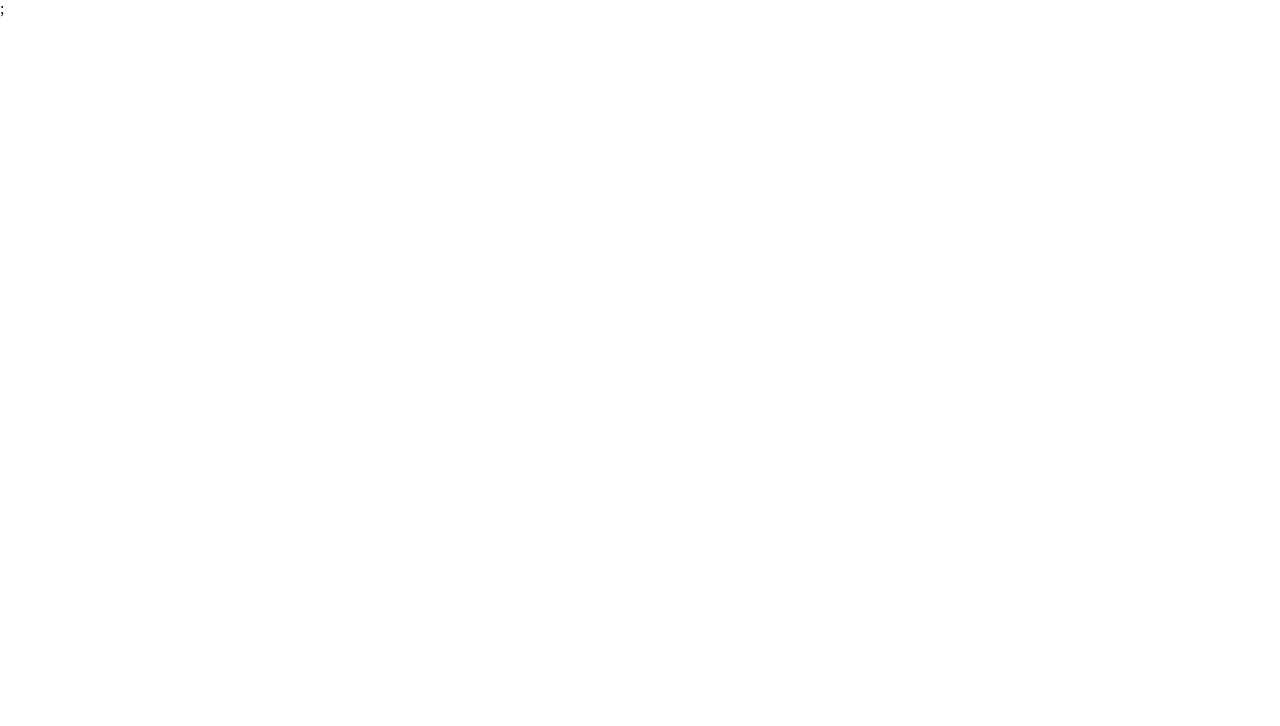
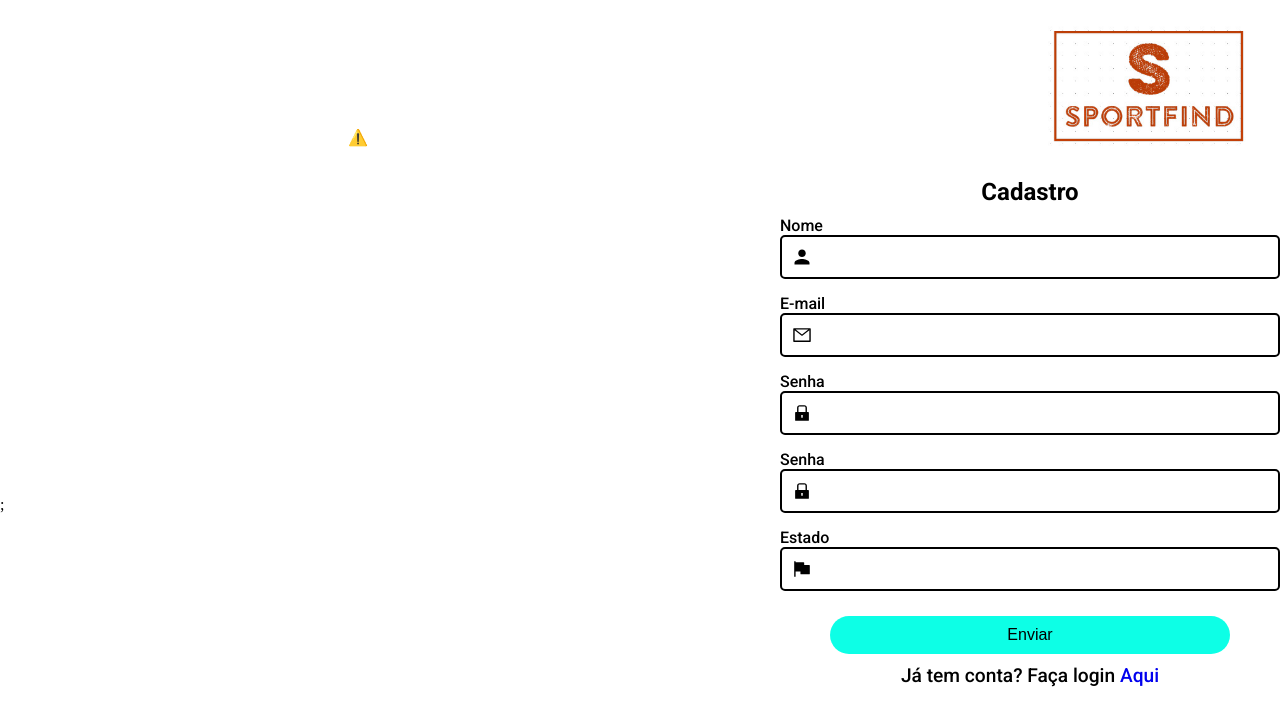
Before and after one commit to vilsonneto/sport-find, a React (Create React App) app: page /register in a window 1280 px wide. Shown: the top 726 px of the page. Built offline with nearby package versions, Linux system fonts and the light colour scheme; no server answers.

Commit message:
Criado pagina de registro

```diff
--- a/src/App.tsx
+++ b/src/App.tsx
@@ -3,6 +3,7 @@
 import "react-toastify/dist/ReactToastify.css";
 import { ToastContainer } from "react-toastify";
 import Routes from "./routes";
+import CategoryItem from "./components/CategoryItem";
 
 const App = () => {
   return (
--- a/src/components/Button/index.tsx
+++ b/src/components/Button/index.tsx
@@ -4,17 +4,20 @@
   children: string;
   variantGreen?: boolean;
   variantRed?: boolean;
-  onClick: () => void;
+  onClick?: () => void;
+  type?: "submit" | "reset" | "button" | undefined;
 }
 
 const Button = ({
   variantGreen = false,
   variantRed = false,
   children,
+  type,
   onClick,
 }: IButtonProps) => {
   return (
     <Container
+      type={type}
       isVariantGreen={variantGreen}
       isVariantRed={variantRed}
       onClick={onClick}
--- a/src/components/Carousel/index.tsx
+++ b/src/components/Carousel/index.tsx
@@ -1,6 +1,5 @@
 import { ReactNode } from "react";
 import { Conteiner, ItemsConteiner } from "./styles";
-import GlobalStyle from "../../styles/global";
 
 interface ICarouselProp {
   children: ReactNode;
@@ -17,7 +16,6 @@
 const Carousel = ({ children }: ICarouselProp) => {
   return (
     <>
-      <GlobalStyle />
       <Conteiner>
         <ItemsConteiner onWheel={(e) => eventScroll(e)}>
           {children}
--- a/src/components/Carousel/styles.ts
+++ b/src/components/Carousel/styles.ts
@@ -36,6 +36,7 @@
       height: 74%;
       border-radius: 100%;
       object-fit: cover;
+      pointer-events: fill;
 
       @media (min-width: 768px) {
         width: 38%;
@@ -46,5 +47,8 @@
         width: 30%;
       }
     }
+    p {
+      pointer-events: fill;
+    }
   }
 `;
--- a/src/components/CategoryItem/index.tsx
+++ b/src/components/CategoryItem/index.tsx
@@ -5,10 +5,10 @@
 import Carousel from "../Carousel";
 
 interface ICategoryprop {
-  onclick?: () => void;
+  filtro: (category: string) => void;
 }
 
-const CategoryItem = ({ onclick }: ICategoryprop) => {
+const CategoryItem = ({ filtro }: ICategoryprop) => {
   const categoryArr = [
     { image: ciclismo, text: "Ciclismo" },
     { image: volei, text: "Vôlei" },
@@ -20,7 +20,7 @@
   return (
     <Carousel>
       {categoryArr.map((item) => (
-        <div className="item">
+        <div className="item" onClick={() => filtro(item.text)}>
           <img src={item.image} alt="imagem" />
           <p>{item.text} </p>
         </div>
--- a/src/components/Input/index.tsx
+++ b/src/components/Input/index.tsx
@@ -7,7 +7,7 @@
   icon?: IconType;
   register: UseFormRegister<FieldValues>;
   name: string;
-  error: string;
+  error?: string;
   type?: string;
   placeholder?: string;
 }
--- /dev/null
+++ b/src/pages/Register/index.tsx
@@ -0,0 +1,124 @@
+import { Player } from "@lottiefiles/react-lottie-player";
+import { Article, Header, SVG } from "../Register/styles";
+import logo from "../../assets/logo.jpeg";
+import { useAuth } from "../../providers/Auth";
+import Input from "../../components/Input";
+import Button from "../../components/Button";
+import * as yup from "yup";
+import { useForm } from "react-hook-form";
+import { yupResolver } from "@hookform/resolvers/yup";
+import { IoMdPerson } from "react-icons/io";
+import { AiOutlineMail, AiFillLock, AiFillFlag } from "react-icons/ai";
+import { Link, useHistory } from "react-router-dom";
+
+interface UserDataForm {
+  username: string;
+  email: string;
+  password: string;
+  verifyPassword: string;
+  state: string;
+}
+
+const Register = () => {
+  const { registerUser } = useAuth();
+  const variantGreen = true;
+  const history = useHistory();
+
+  const schema = yup.object().shape({
+    username: yup.string().required("Campo obrigatório"),
+    email: yup.string().required("Campo obrigatório").email("Email inválido"),
+    password: yup
+      .string()
+      .required("Campo obrigatório")
+      .min(6, "Minimo 6 caractéres")
+      .matches(
+        /^((?=.*[!@#$%^&*()\-_=+{};:,<.>]){1})(?=.*\d)((?=.*[a-z]){1})((?=.*[A-Z]){1}).*$/,
+        "Requer: letra maiúscula, minúscula, número, caracter especial"
+      ),
+    verifyPassword: yup
+      .string()
+      .required("Campo obrigatório")
+      .oneOf([yup.ref("password")], "As Senhas não correspondem"),
+    state: yup.string().required("Campo obrigatório"),
+  });
+
+  const {
+    register,
+    handleSubmit,
+    formState: { errors },
+  } = useForm<UserDataForm>({ resolver: yupResolver(schema) });
+
+  const handleForm = ({ username, email, password, state }: UserDataForm) => {
+    const data = { username, email, password, state };
+    console.log(data);
+    registerUser(data, history);
+  };
+
+  return (
+    <>
+      <Header>
+        <Link to="/">
+          <img src={logo} alt="" />
+        </Link>
+      </Header>
+      <Article>
+        <SVG>
+          <Player
+            src="https://assets2.lottiefiles.com/packages/lf20_dqzlxqtl.json"
+            style={{ width: "400px", height: "400px" }}
+            loop
+            autoplay
+          ></Player>
+        </SVG>
+        <form onSubmit={handleSubmit(handleForm)}>
+          <h1>Cadastro</h1>
+          <Input
+            error={errors.username?.message}
+            name="username"
+            label="Nome"
+            icon={IoMdPerson}
+            register={register}
+          />
+          <Input
+            error={errors.email?.message}
+            name="email"
+            label="E-mail"
+            icon={AiOutlineMail}
+            register={register}
+          />
+          <Input
+            error={errors.password?.message}
+            name="password"
+            label="Senha"
+            type="password"
+            icon={AiFillLock}
+            register={register}
+          />
+          <Input
+            error={errors.verifyPassword?.message}
+            name="verifyPassword"
+            label="Senha"
+            type="password"
+            icon={AiFillLock}
+            register={register}
+          />
+          <Input
+            error={errors.state?.message}
+            name="state"
+            label="Estado"
+            icon={AiFillFlag}
+            register={register}
+          />
+          <Button type="submit" variantGreen={variantGreen}>
+            Enviar
+          </Button>
+          <span>
+            Já tem conta? Faça login <Link to="/login"> Aqui </Link>
+          </span>
+        </form>
+      </Article>
+    </>
+  );
+};
+
+export default Register;
--- /dev/null
+++ b/src/pages/Register/styles.ts
@@ -0,0 +1,80 @@
+import styled from "styled-components";
+
+export const Header = styled.header`
+  display: flex;
+  justify-content: center;
+  img {
+    width: 200px;
+  }
+
+  @media (min-width: 1024px) {
+    max-width: 1280px;
+    position: absolute;
+    top: 0;
+    right: 0;
+    padding: 2%2rem;
+  }
+`;
+
+export const Article = styled.article`
+  display: flex;
+  justify-content: center;
+
+  form {
+    display: flex;
+    flex-direction: column;
+    align-items: center;
+    font-family: "roboto";
+    width: 90vw;
+
+    input {
+      width: 200px;
+    }
+
+    button {
+      width: 80vw;
+      margin-top: 2%;
+    }
+
+    h1 {
+      margin-top: 10%;
+      margin-bottom: 2%;
+    }
+
+    span {
+      margin-top: 10px;
+      font-size: 0.75rem;
+    }
+
+    @media (min-width: 1024px) {
+      margin-left: 5vw;
+      width: 500px;
+      height: 368px;
+      max-width: 1280px;
+
+      button {
+        width: 400px;
+      }
+
+      span {
+        font-size: 1.2rem;
+      }
+    }
+  }
+
+  @media (min-width: 1024px) {
+    justify-content: space-around;
+    margin: 0 auto;
+    margin-top: 10vw;
+    max-width: 1280px;
+  }
+`;
+
+export const SVG = styled.section`
+  display: none;
+  @media (min-width: 1024px) {
+    max-width: 1280px;
+    margin: 0 auto;
+    display: block;
+  }
+`;
--- a/src/providers/Auth/index.tsx
+++ b/src/providers/Auth/index.tsx
@@ -1,27 +1,21 @@
 import { createContext, useContext, useState } from "react";
 import { toast } from "react-toastify";
-import { useHistory } from "react-router-dom";
+import { History } from "history";
 import api from "../../services/api";
 import jwt_decode from "jwt-decode";
-import { IDecode, IProvidersProps, IUser } from "../../types/IProviders";
-
-interface ILoginData {
-  email: string;
-  password: string;
-}
-
-interface IRegisterData {
-  username: string;
-  email: string;
-  password: string;
-  state: string;
-}
+import {
+  IDecode,
+  IProvidersProps,
+  IUser,
+  ILoginData,
+  IRegisterData,
+} from "../../types/IProviders";
 
 interface IAuthProviderData {
   token: string;
   user: IUser;
-  loginUser: (userData: ILoginData) => void;
-  registerUser: (userData: IRegisterData) => void;
+  loginUser: (userData: ILoginData, history: History) => void;
+  registerUser: (userData: IRegisterData, history: History) => void;
   logoutUser: () => void;
   getUser: () => void;
 }
@@ -33,7 +27,7 @@
   const [auth, setAuth] = useState<string>(token);
   const [user, setUser] = useState<IUser>({} as IUser);
 
-  const history = useHistory();
+  // const history = useHistory();
   const decode = jwt_decode;
 
   const getUser = () => {
@@ -46,7 +40,7 @@
       );
   };
 
-  const loginUser = (userData: ILoginData) => {
+  const loginUser = (userData: ILoginData, history: History) => {
     api
       .post("/login", userData)
       .then((response) => {
@@ -63,7 +57,7 @@
         //     progress: undefined,
         //   }
         getUser();
-        history.push("/dashboard");
+        // history.push("/dashboard");
       })
       .catch((err) => {
         toast.error("Algo deu errado!");
@@ -79,7 +73,7 @@
       });
   };
 
-  const registerUser = (userData: IRegisterData) => {
+  const registerUser = (userData: IRegisterData, history: History) => {
     const newData = {
       ...userData,
       subscribed_groups: [],
@@ -98,10 +92,12 @@
         //     draggable: true,
         //     progress: undefined,
         //   }
+        console.log("history");
         history.push("/login");
       })
       .catch(() => {
         toast.error("Algo deu errado!");
+        console.log("erro");
         // , {
         //     position: "top-right",
         //     autoClose: 5000,
--- a/src/routes/index.tsx
+++ b/src/routes/index.tsx
@@ -1,6 +1,8 @@
 import { Switch, Route } from "react-router-dom";
 import Home from "../pages/Home";
 import NotFound from "../pages/NotFound";
+import AboutUs from "../pages/AboutUs";
+import Register from "../pages/Register";
 
 const Routes = () => {
   return (
@@ -11,6 +13,12 @@
       <Route path="/notfound">
         <NotFound />
       </Route>
+      <Route path="/aboutus">
+        <AboutUs />
+      </Route>
+      <Route path="/register">
+        <Register />
+      </Route>
     </Switch>
   );
 };
```
Also changed, not shown: src/types/IProviders.ts (+12 -0 lines).
